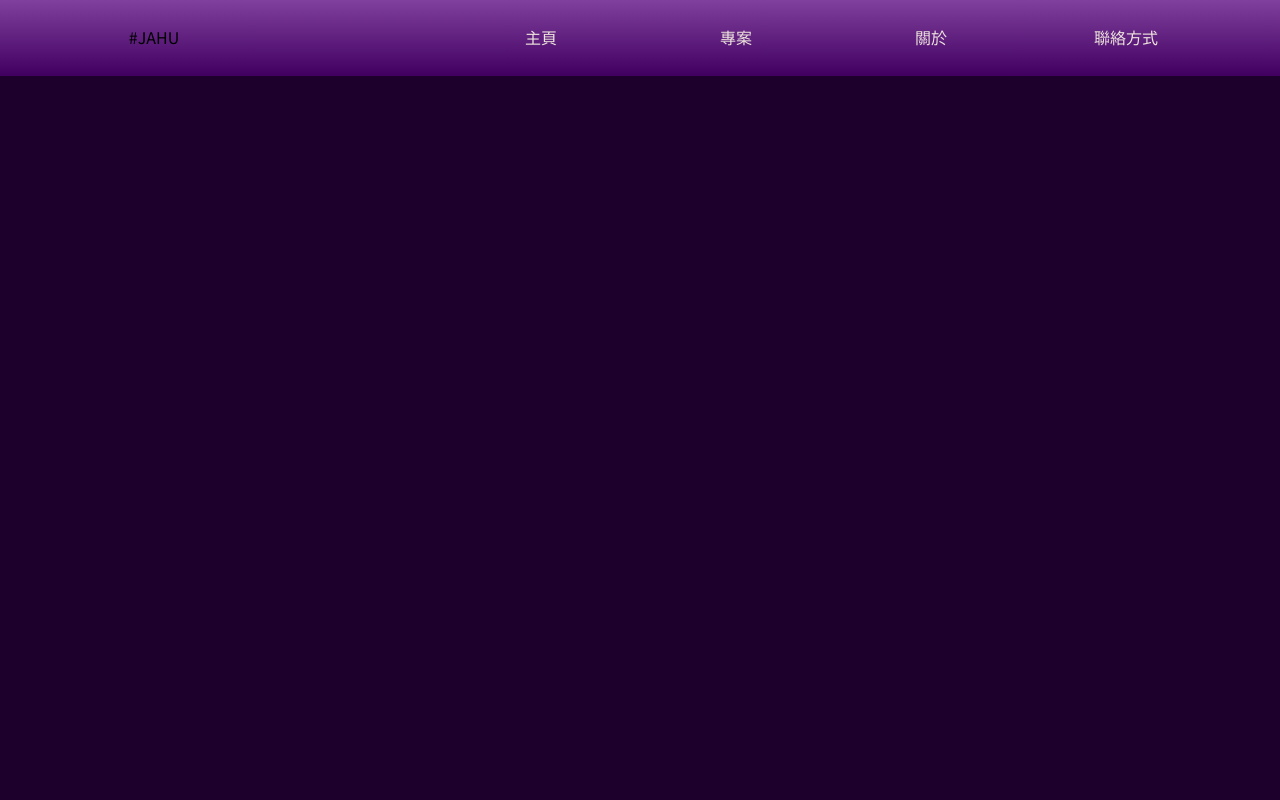
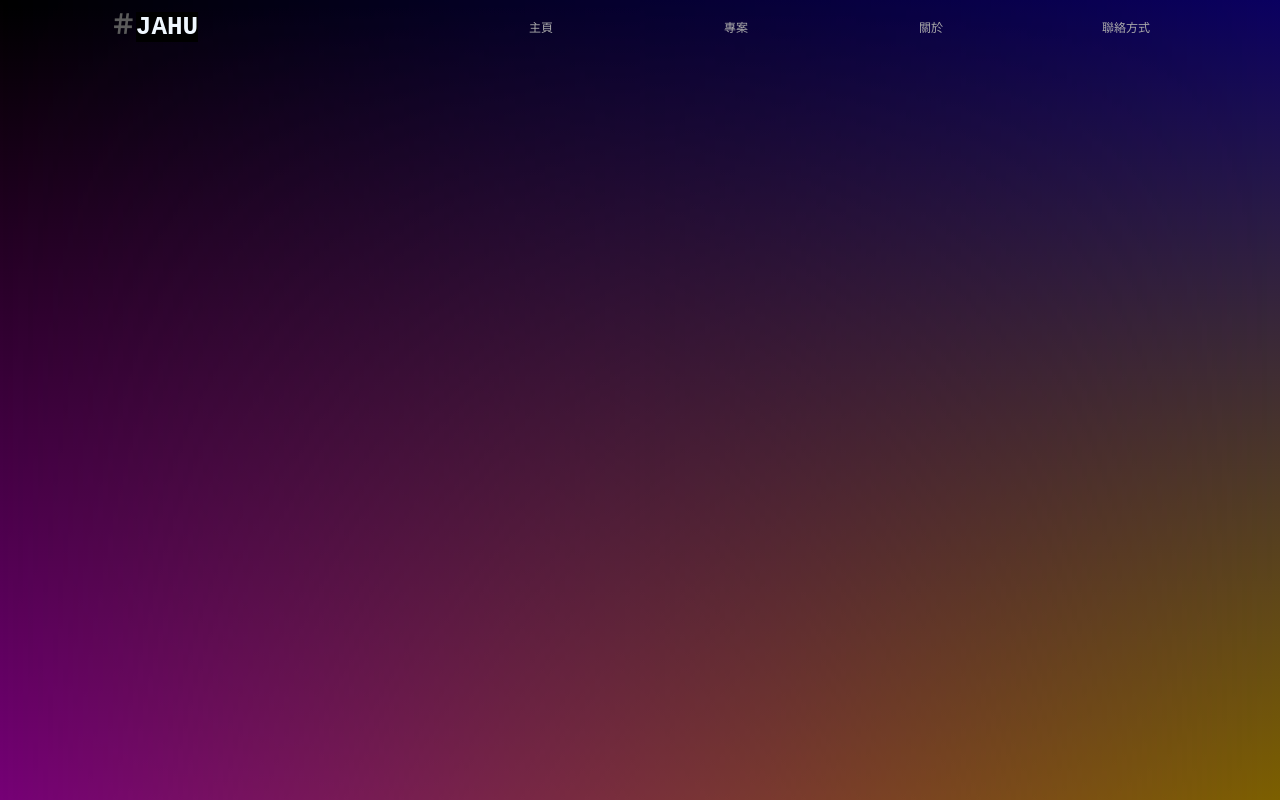
Before and after one commit to JacKooDesu/Site, a plain HTML site: page index.html in a window 1280 px wide. Drawn offline with Linux system fonts and the light colour scheme.

Commit message:
gradient / text visual update

```diff
--- a/css/main.css
+++ b/css/main.css
@@ -1,59 +1,118 @@
 @import url('https://fonts.googleapis.com/css2?family=Roboto:ital,wght@0,400;1,700&display=swap');
 @import url("https://fonts.googleapis.com/css?family=Noto+Sans+TC&display=swap");
+
+:root {
+    --bg-color-0: rgb(0, 0, 0);
+    --bg-color-1: rgb(118, 0, 118);
+    --bg-color-2: rgb(10, 0, 96);
+    --bg-color-3: rgb(124, 95, 0);
+}
 
 body {
     background-color: #1D002B;
     font-family: 'Noto Sans TC', 'Roboto', sans-serif;
+    overflow: hidden;
     /* font-family: 'Arial'; */
 }
 
+bg-gradient.gradient {
+    overflow: hidden;
+    background: linear-gradient(to bottom, var(--bg-color-0), var(--bg-color-1));
+    position: absolute;
+    top: 0;
+    width: 100%;
+    bottom: 0;
+    left: 0;
+
+    animation-name: bg-ani;
+    animation-duration: 20s;
+    animation-delay: 0s;
+    animation-iteration-count: infinite;
+}
+
+bg-gradient.gradient::after {
+    content: "";
+    position: absolute;
+    width: inherit;
+    height: 100%;
+    background: linear-gradient(to bottom, var(--bg-color-2), var(--bg-color-3));
+    mask-image: linear-gradient(to left, white, transparent);
+
+    animation-name: bg-ani;
+    animation-duration: 20s;
+    animation-delay: -10s;
+    animation-iteration-count: infinite;
+}
+
 .originText {
-    color: #EDE3DD;
+    color: rgb(171, 171, 171);
 }
 
 .hoverText {
     color: rgba(241, 232, 227, 1);
 }
 
+
+.logo {
+    transform-origin: initial;
+    transform: initial;
+    transition: transform .5s;
+}
+
+.logo:hover {
+    transform: rotateX(360deg);
+}
+
+.logo a {
+    font-family: 'Courier New';
+    /* Copperplate、Papyrus、Courier New */
+    font-size: 26px !important;
+    font-weight: 900;
+    color: rgb(91, 91, 91) !important;
+}
+
+.logo a::after {
+    background: black;
+    color: aliceblue;
+    filter: invert(0%);
+    content: "JAHU";
+    transform: initial;
+    transform-origin: initial;
+
+    transition: filter .5s;
+}
+
+.logo:hover a::after {
+    filter: invert(100%);
+}
+
 header {
-    overflow: hidden;
+    /* overflow: hidden; */
     display: flex;
     justify-content: center;
     position: absolute;
     width: 100%;
-    height: 76px;
+    height: 56px;
     left: 0px;
     top: 0px;
 
-    background: linear-gradient(180deg, #80409D 0%, #410060 100%);
+    /* background: linear-gradient(180deg, #80409D 0%, #410060 100%); */
 }
 
 div.header-selection {
     justify-content: center;
     width: min(195px, 20%);
-    height: 74px;
+    height: 54px;
     top: 2px;
 
+    /* font-family: 'Noto Sans TC', 'Roboto', "微軟正黑體"; */
     font-style: normal;
     font-weight: lighter;
-    font-size: 16px;
+    font-size: 12px;
     line-height: 24px;
     display: flex;
     align-items: center;
     text-align: center;
-}
-
-.logo {
-    transform-origin: initial;
-    transform: initial;
-    font-size: 24px;
-    font-weight: 700;
-
-    transition: transform .5s;
-}
-
-.logo:hover {
-    transform: rotateY(360deg) rotateX(30deg) skewX(30deg);
 }
 
 div.header-selection rect {
@@ -71,3 +130,15 @@ div.header-selection rect {
 div.header-selection:hover rect {
     width: inherit;
 }
+
+div.header-selection a {
+    font-size: 12px;
+
+    transition: font-size .1s;
+    transition: color .1s;
+}
+
+div.header-selection:hover a {
+    font-size: 14px;
+    color: aliceblue;
+}
--- a/index.html
+++ b/index.html
@@ -8,9 +8,10 @@
 </head>
 
 <body>
+  <bg-gradient class="gradient"></bg-gradient>
   <header>
-    <div class="header-selection logo">
-      <a>#JAHU</a>
+    <div class="logo header-selection">
+      <a>＃</a>
     </div>
 
     <div style="width: 15%"></div>
```
